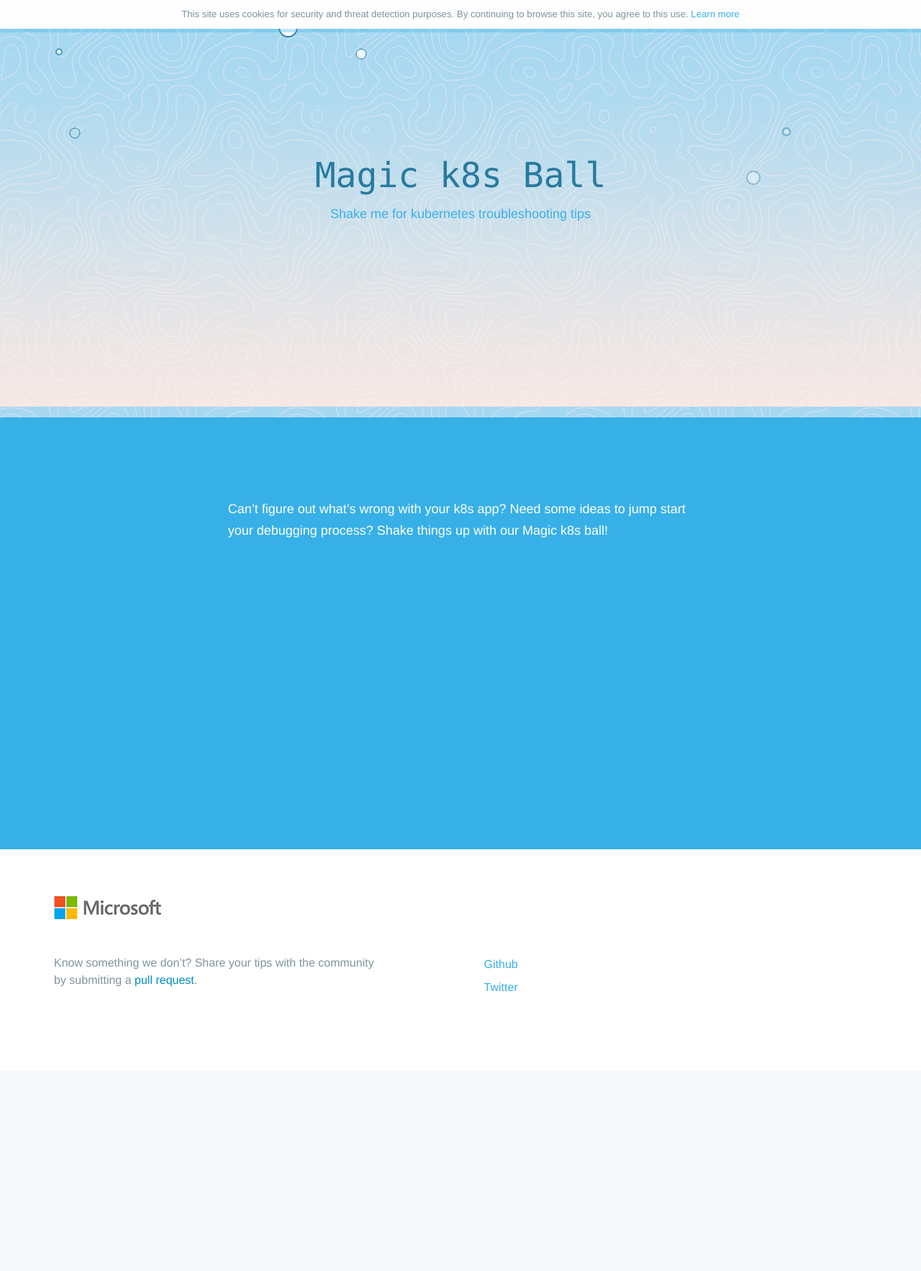
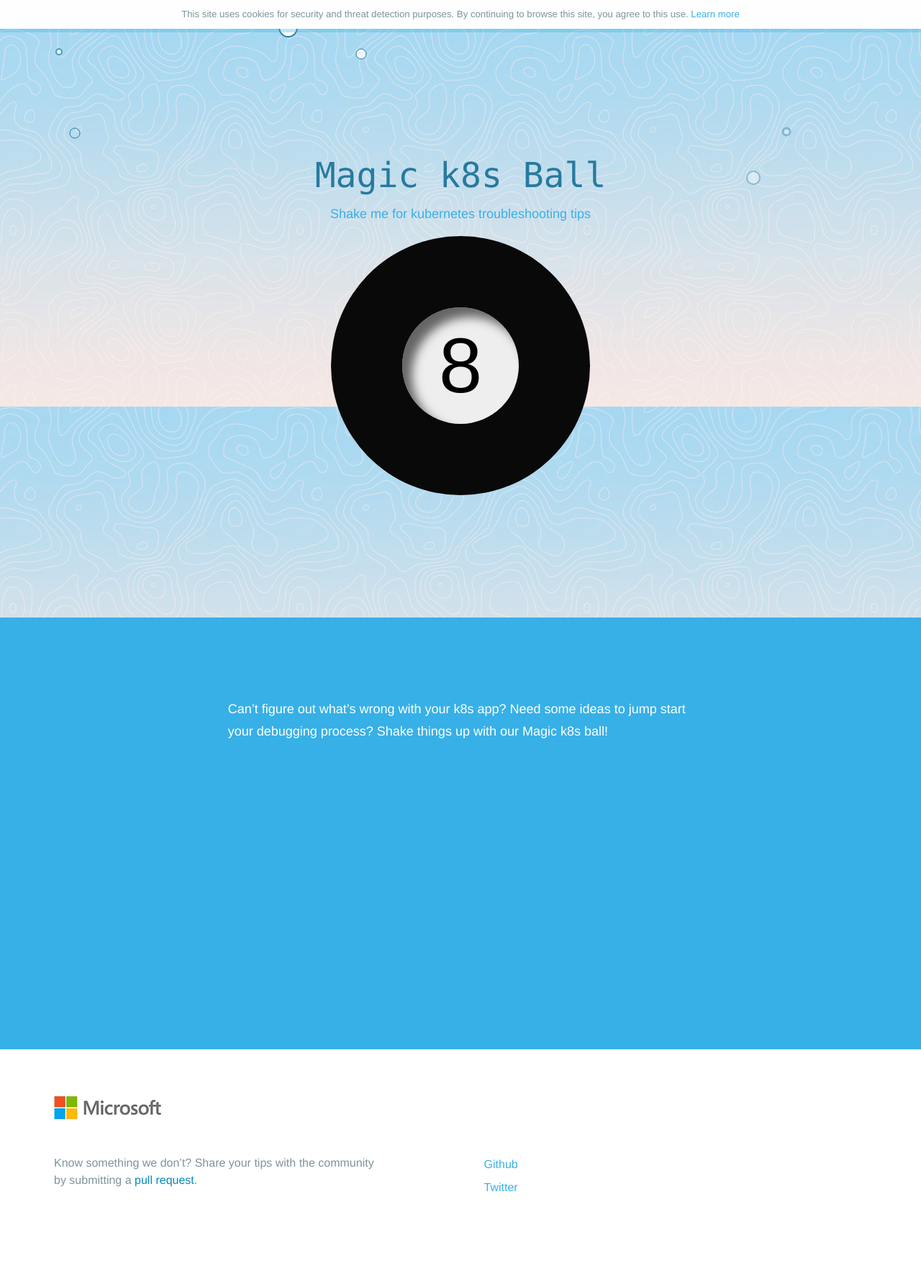
Before and after one commit to deislabs/magick8sball.io, a Jekyll site: the page built from index.html, in a window 1280 px wide. Shown: the whole page at 72% size. Built offline with Jekyll 4.4.1, drawn with Linux system fonts in a browser that asks for light colours; some web fonts are replaced; before the commit the page ends 1488 px from its top, so only the background shows below that.

Commit message:
Shake the ball on click

```diff
--- a/_includes/head.html
+++ b/_includes/head.html
@@ -18,6 +18,7 @@
   <link rel="alternate" type="application/rss+xml" title="Deis Sitemap" href="//deis.com/sitemap.xml" />
 
   <style type="text/css"> {% include critical.min.css%} </style>
+  <link rel="stylesheet" type="text/css" href="assets/css/eightball.css"/>
   <noscript id="deferred-styles">
     <link rel="stylesheet" type="text/css" href="assets/css/app.min.css"/>
   </noscript>
--- /dev/null
+++ b/assets/css/eightball.css
@@ -0,0 +1,80 @@
+#magic {
+  width: 50vw;
+  height: 50vh;
+  margin-left: auto;
+  margin-right: auto;
+  display: flex;
+  color: #000;
+
+  align-items: center;
+  flex-direction: column;
+}
+
+#ball {
+  background-color: #090909;
+  width: 40vmin;
+  height: 40vmin;
+  border-radius: 50%;
+  /*box-shadow: inset -3vmin -3vmin 4vmin rgba(0, 0, 0, 0.35),
+    inset 1.5vmin 1.5vmin 8vmin rgba(50, 50, 50, 0.55),
+    14vmin 50vmin 14vmin rgba(0,0,0,0.90);*/
+
+  display: flex;
+  justify-content: center;
+  align-items: center;
+}
+
+#ball #display {
+  -webkit-user-select: none; /* Safari */
+  -moz-user-select: none; /* Firefox */
+  -ms-user-select: none; /* IE10+/Edge */
+  user-select: none;
+
+  animation-delay: 0.1s;
+  background-color: #eee;
+  width: 18vmin;
+  height: 18vmin;
+  border-radius: 50%;
+
+  display: flex;
+  justify-content: center;
+  align-items: center;
+  box-shadow: inset 1.5vmin 1.5vmin 1.5vmin rgba(55, 55, 55, 0.75);
+}
+
+#magic-tip {
+  font-size: 2vmin;
+  text-align: center;
+}
+
+#magic-description {
+  margin: 3vmin;
+}
+
+.eight{
+  font-size: 12vmin;
+}
+@keyframes shake {
+  0%{ transform: rotate(1deg) translate(3px,4px);}
+  5%{ transform: rotate(2deg) translate(-4px,-1px);}
+  10%{ transform: rotate(0deg) translate(0px,-5px);}
+  15%{ transform: rotate(2deg) translate(4px,0px);}
+  20%{ transform: rotate(1deg) translate(-3px,3px);}
+  25%{ transform: rotate(4deg) translate(4px,-3px);}
+  30%{ transform: rotate(1deg) translate(3px,-5px);}
+  35%{ transform: rotate(-2deg) translate(3px,4px);}
+  40%{ transform: rotate(0deg) translate(-3px,-3px);}
+  45%{ transform: rotate(-1deg) translate(4px,4px);}
+  50%{ transform: rotate(1deg) translate(-4px,3px);}
+  55%{ transform: rotate(2deg) translate(-4px,-1px);}
+  60%{ transform: rotate(0deg) translate(0px,-5px);}
+  65%{ transform: rotate(2deg) translate(4px,0px);}
+  70%{ transform: rotate(1deg) translate(-3px,3px);}
+  75%{ transform: rotate(4deg) translate(4px,-3px);}
+  80%{ transform: rotate(1deg) translate(3px,-5px);}
+  85%{ transform: rotate(1deg) translate(1px, -2px);}
+  100%{ transform: rotate(0deg) translate(0px, 0px);}
+}
+.shake {
+   animation: shake 1s ease-out 1;
+}
--- a/index.html
+++ b/index.html
@@ -29,16 +29,31 @@
     <h2>Shake me for kubernetes troubleshooting tips</h2>
   </div>
 
+  <div id="magic">
+    <div id="ball">
+      <div id="display">
+        <div id="magic-tip"><span class="eight">8</span></div>
+      </div>
+    </div>
+    <div id="magic-description"></div>
     <script type="text/javascript">
+      document.getElementById('ball').addEventListener('click', function () {
+        var ball = document.getElementById('ball');
+        ball.classList.add('shake');
+        ball.addEventListener('animationend',function(){
+          ball.classList.remove('shake');
+        });
+
         fetch("{{ site.magick8sball_url }}")
         .then((resp) => resp.json())
         .then(function(data) {
           document.getElementById('magic-tip').innerHTML = data['tip'];
           document.getElementById('magic-description').innerHTML = data['description'];
-    })
+        });
+      });
     </script>
-  <div id="magic-tip"></div>
-  <div id="magic-description"></div>
+  </div>
+
 </section>
 
 <article id="info" class="content feature-main">
```
Lines whose indentation alone changed are shown as unchanged.
